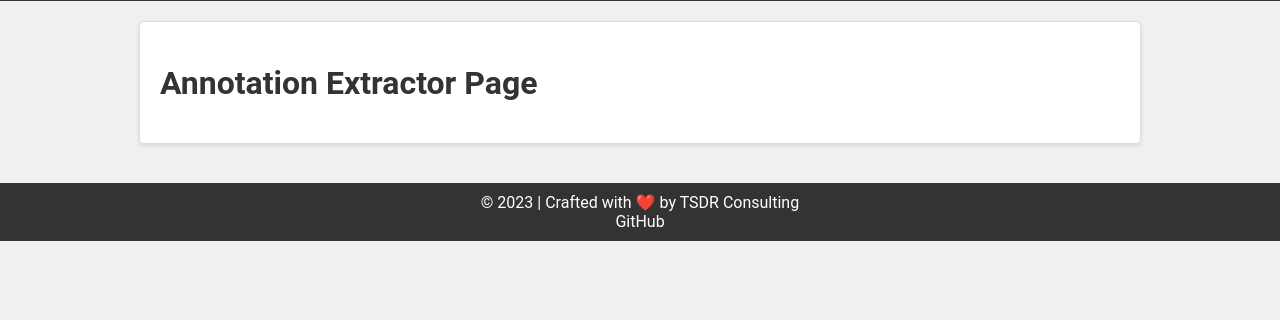
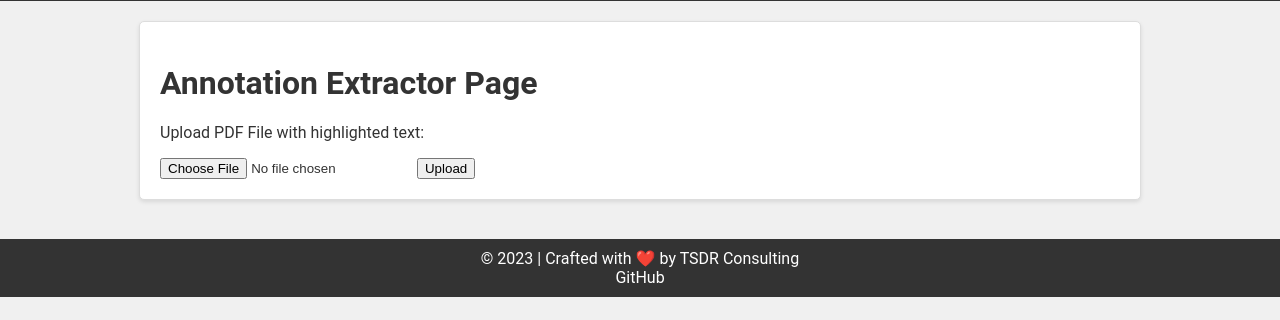
Before and after one commit to DanielRychly/QuickTools, a Flask app: page /annotation_extractor in a window 1280 px wide. Shown: the part 480-800 px from the top of the page. Run offline with Flask 3, Linux system fonts and the light colour scheme.

Commit message:
filename table plus annot extractor

```diff
--- a/app.py
+++ b/app.py
@@ -1,6 +1,7 @@
 from flask import Flask, render_template, request, redirect, url_for, session
 import fitz  # PyMuPDF
 from datetime import datetime
+import io
 
 app = Flask(__name__)
 app.secret_key = 'change_me_to_very_secret'
@@ -34,10 +35,87 @@ def annotation_extractor():
     check_theme()
     return render_template('annotation_extractor.html', current_year=current_year)
 
+@app.route('/output_highlights',methods=['GET', 'POST'])
+def output_highlights():
+
+    if 'pdf_file' not in request.files:
+        return 'No file part'
+
+    file = request.files['pdf_file']
+
+    if file and file.filename.endswith('.pdf'):
+        # Read the file content into a stream
+        file_stream = io.BytesIO(file.read())
+
+        with fitz.open(stream=file_stream, filetype="pdf") as doc:
+
+            # taking page for further processing
+            all_highlights = ""
+
+            for page in doc:
+
+                # list to store the co-ordinates of all highlights
+                highlights = []
+
+                # loop till we have highlight annotation in the page
+                annot = page.first_annot
+                while annot:
+                    if annot.type[0] == 8:
+                        all_coordinates = annot.vertices
+                        if len(all_coordinates) == 4:
+                            highlight_coord = fitz.Quad(all_coordinates).rect
+                            highlights.append(highlight_coord)
+                        else:
+                            all_coordinates = [all_coordinates[x:x+4] for x in range(0, len(all_coordinates), 4)]
+                            for i in range(0,len(all_coordinates)):
+                                coord = fitz.Quad(all_coordinates[i]).rect
+                                highlights.append(coord)
+                    annot = annot.next
+
+                all_words = page.get_text_words()
+
+                # List to store all the highlighted texts
+                highlight_text = []
+
+                for h in highlights:
+
+                    sentence = [w[4] for w in all_words if fitz.Rect(w[0:4]).intersects(h)]
+                    highlight_text.append(" ".join(sentence))
+
+                row = " ".join(highlight_text)
+
+                all_highlights = all_highlights + row + '\n'
+
+        return render_template('output_highlights.html', current_year=current_year, all_highlights=all_highlights)
+
+
 @app.route('/process_pdfs', methods=['GET', 'POST'])
 def process_pdfs():
 
     check_theme()
+
+    if 'pdf_files[]' not in request.files:
+        return 'No file part'
+
+    files = request.files.getlist('pdf_files[]')
+
+    filenames = [file.filename for file in files if file.filename != '']
+
+    # Here you can add your own logic to process the PDFs
+
+    output_page = '<h1>Uploaded Files</h1>'
+    output_page += '<form action="/submit_filenames" method="post">'
+    output_page += '<table style="width:100%;">'
+
+    for index, filename in enumerate(filenames, start=1):
+        output_page += f'<tr><td>{index}</td><td><input type="text" value="{filename}" style="width:100%;"></td></tr>'
+
+    output_page += '</table>'
+    output_page += '<input type="submit" value="Submit">'
+    output_page += '</form>'
+   # return output_page  # TODO output table here
+
+    """
     uploaded_file = request.files['pdf_file']  # Get a single uploaded PDF file
     parsed_text = ''
 
@@ -54,8 +132,13 @@ def process_pdfs():
 
     # Now, you can initiate your parsing logic with the parsed_text
     # For example, you can send the parsed_text to a function for further processing
+    """
+    return render_template('process_pdfs.html', current_year=current_year, output_page=output_page)
 
-    return render_template('process_pdfs.html', parsed_text=parsed_text, current_year=current_year)
+@app.route('/submit_filenames', methods=['GET', 'POST'])
+def submit_filenames():
+    return render_template('submit_filenames.html', current_year=current_year)
+
 
 def check_theme():
     if 'theme' not in session:
--- a/templates/annotation_extractor.html
+++ b/templates/annotation_extractor.html
@@ -1,9 +1,17 @@
+
 {% extends 'base.html' %}
 
 {% block title %}Annotation Extractor Page{% endblock %}
 
 {% block content %}
 
-    <h1>Annotation Extractor Page</h1>
+<h1>Annotation Extractor Page</h1>
+<p>Upload PDF File with highlighted text:</p>
+<form action="/output_highlights" method="post" enctype="multipart/form-data">
+    <!-- Allow users to upload multiple PDF files -->
+    <!-- <input type="file" name="pdf_files[]" accept=".pdf" multiple> -->
+    <input type="file" name="pdf_file" accept=".pdf">
+    <input type="submit" value="Upload">
+</form>
 
 {% endblock %}
--- a/templates/name_extractor.html
+++ b/templates/name_extractor.html
@@ -3,13 +3,13 @@
 {% block title %}Name Extractor{% endblock %}
 
 {% block content %}
-
+<h1>WORK IN PROGREESS</h1>
 <h1>Name Extractor</h1>
 <p>Upload PDF Files:</p>
 <form action="/process_pdfs" method="post" enctype="multipart/form-data">
     <!-- Allow users to upload multiple PDF files -->
-    <!-- <input type="file" name="pdf_files[]" accept=".pdf" multiple> -->
-    <input type="file" name="pdf_file" accept=".pdf">
+     <input type="file" name="pdf_files[]" accept=".pdf" multiple>
+    <!--<input type="file" name="pdf_file" accept=".pdf"> -->
     <input type="submit" value="Upload">
 </form>
 
```
Also changed, not shown: templates/output_highlights.html (added, +11 -0 lines), templates/process_pdfs.html (+10 -3 lines), templates/submit_filenames.html (added, +9 -0 lines).
